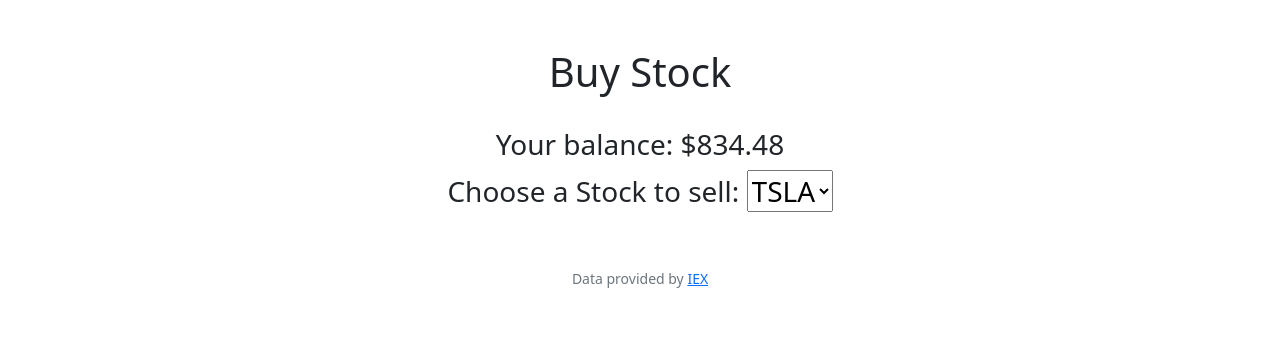
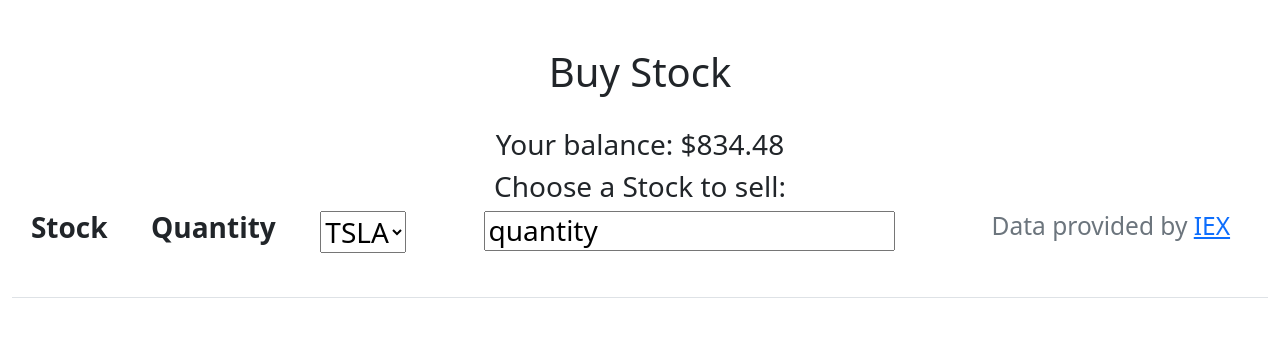
Before and after one commit to Hard-Luck/cs-50, a Flask app: page /sell in a window 1280 px wide. Shown: the part 76-413 px from the top of the page. Run offline with Flask 2, Linux system fonts and the light colour scheme; a user stored in the database is signed in; data comes from the database, SQL or seed files in the repository; some libraries are stand-ins or nearby versions.

Commit message:
Fri, Mar 11, 2022, 10:18 AM +00:00

```diff
--- a/finance/templates/sell.html
+++ b/finance/templates/sell.html
@@ -7,11 +7,15 @@
     <form action="/sell" method="post">
         <h3>Your balance: {{ cash | usd }}<h3>
         <label for="cars">Choose a Stock to sell:</label>
-
-            <select name="sell">
-                {% for stock in stocks %}
-                <option value = {{ stock }}> {{ stock.stock }} </option>
-                {%endfor%}
+            <table class="table">
+                <th>Stock</th>
+                <th>Quantity</th>
+                    <td><select name="sell">
+                         {% for stock in stocks %}
+                             <option value = {{ stock }}> {{ stock.stock }} </option>
+                         {%endfor%}
+                    </td>
+                    <td><input value="quantity" type="text"><td>
             </select>
 
     </form>
```
